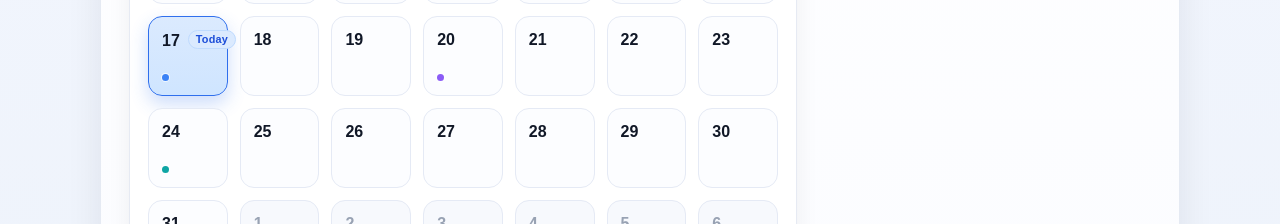
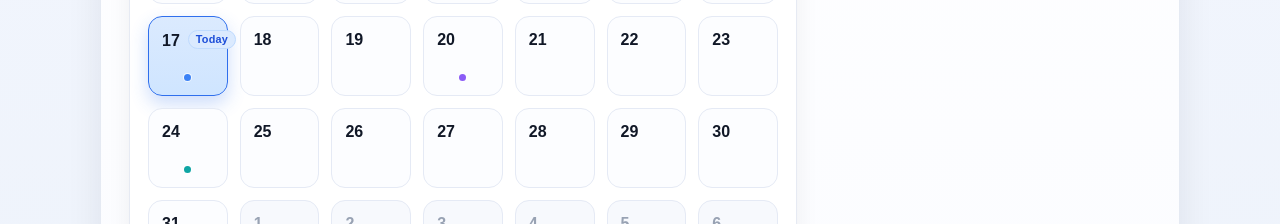
Before and after one commit to sindw07-sys/xvcnmwefqoiwsdafklcxlioweriowndcsvjk, a React (Vite) app: page / in a window 1280 px wide. Shown: the part 472-696 px from the top of the page. Built offline with nearby package versions, Linux system fonts and the light colour scheme.

Commit message:
Center event dots in calendar day cells

```diff
--- a/src/App.tsx
+++ b/src/App.tsx
@@ -175,8 +175,8 @@ function App() {
                           style={{ backgroundColor: event.color }}
                         />
                       ))}
+                      {hiddenEventCount > 0 && <span className="event-more">+{hiddenEventCount}</span>}
                     </div>
-                    {hiddenEventCount > 0 && <span className="event-more">+{hiddenEventCount}</span>}
                   </div>
                 </button>
               );
--- a/src/styles.css
+++ b/src/styles.css
@@ -185,19 +185,20 @@ button:active {
 
 .day-events {
   display: flex;
-  flex-direction: column;
-  align-items: flex-start;
-  gap: 5px;
+  justify-content: center;
   margin-top: auto;
   min-height: 0;
+  padding-top: 4px;
 }
 
 .event-dots {
   display: flex;
   align-items: center;
+  justify-content: center;
   flex-wrap: wrap;
-  gap: 6px;
+  gap: 5px;
   min-height: 8px;
+  max-width: 100%;
 }
 
 .event-dot {
```
